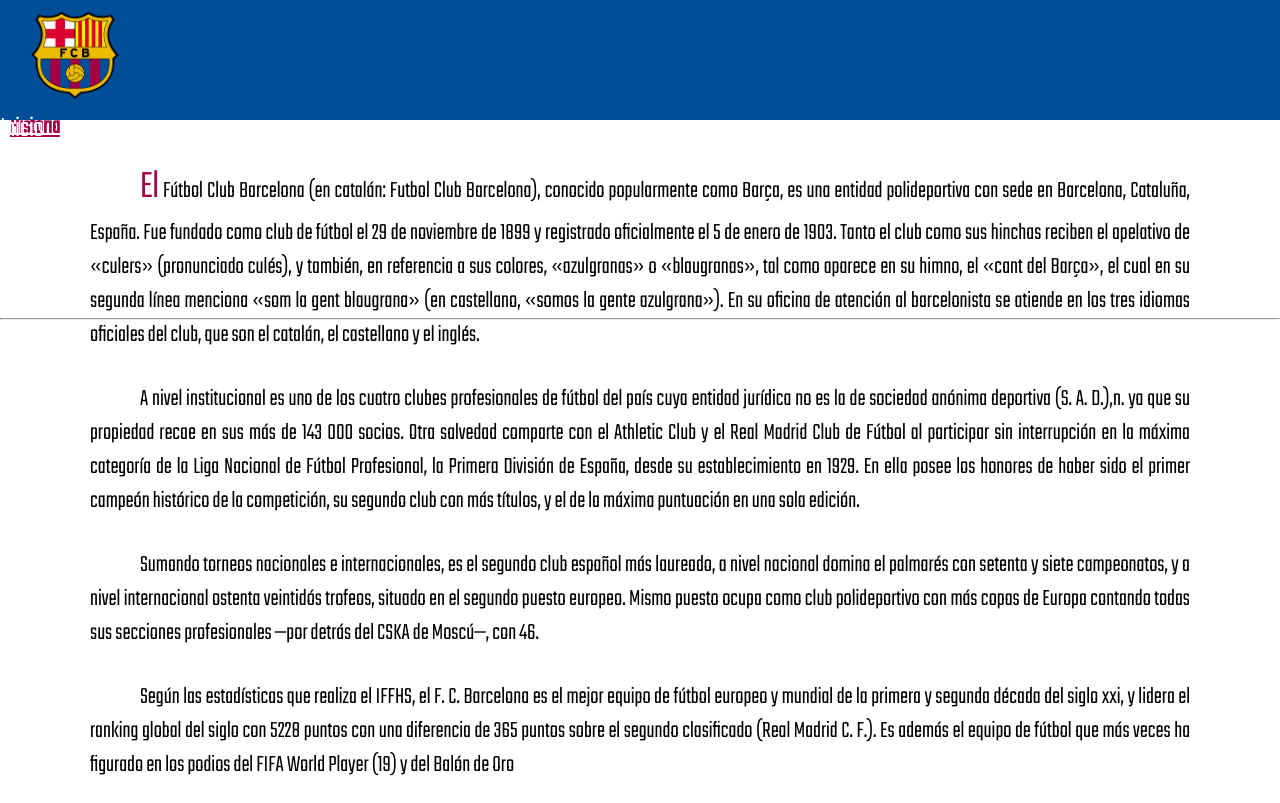
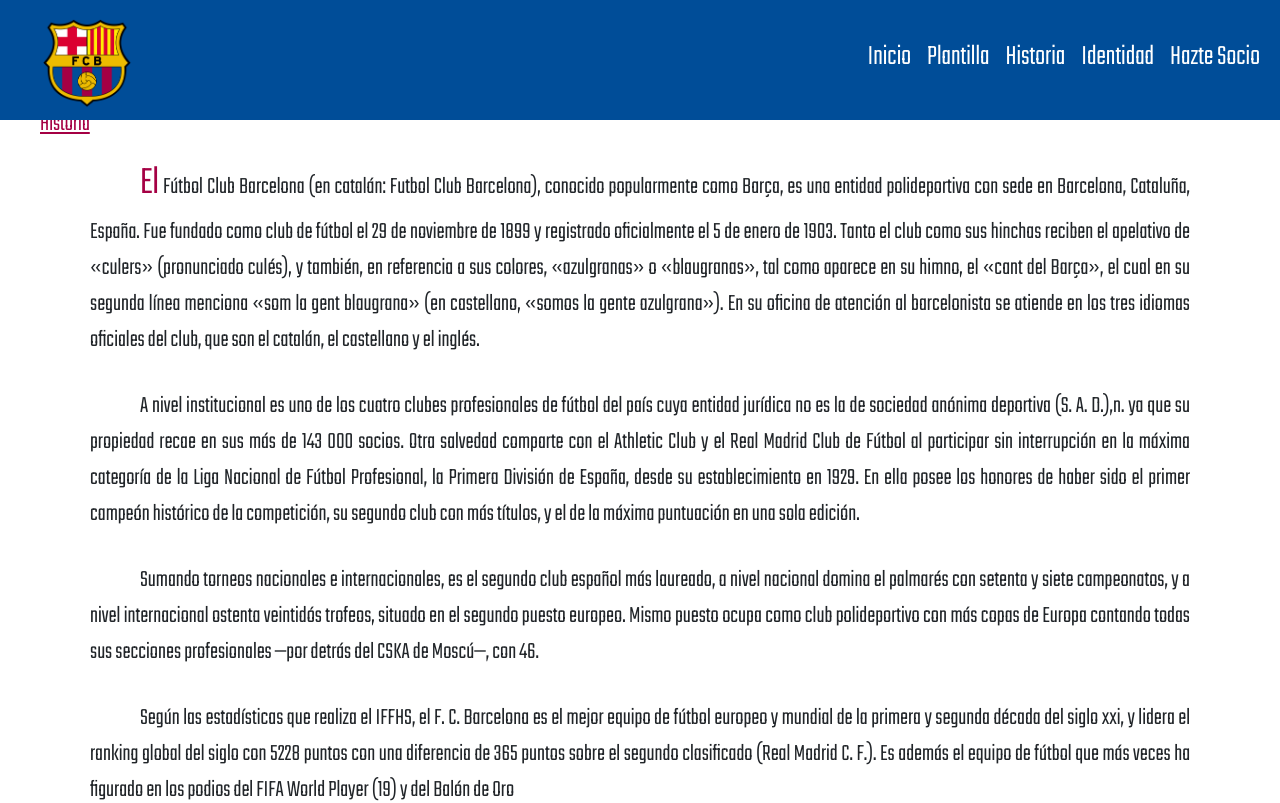
Before and after one commit to Ramizdo/fcbarcelona, a plain HTML site: page pages/historia.html in a window 1280 px wide. Shown: the top 803 px of the page. Drawn offline with nearby package versions, Linux system fonts and the light colour scheme.

Commit message:
Including adjustable menu with bootstrap

```diff
--- a/css/styles.css
+++ b/css/styles.css
@@ -64,13 +64,18 @@
 
 /* ++++++++++++++++++++++++++++++ TITULO Y SUBTITULO ++++++++++++++++++++++++++++++ */
 .titulo {
+    font-size: 1.5rem;
     color: #a50044;
-    margin: 0px 0px 15px 10px;
+    margin: 0px 0px 15px 40px;
+}
+
+.containerSubTitulo {
+    color: #004d98;
+    margin: 0px 0px 15px 60px;
 }
 
 .subTitulo {
-    color: #004d98;
-    margin: 0px 0px 15px 20px;
+    font-size: 1.5rem;
 }
 
 /* ++++++++++++++++++++++++++++++ INDEX ++++++++++++++++++++++++++++++ */
--- a/pages/historia.html
+++ b/pages/historia.html
@@ -15,6 +15,10 @@
     <link href="https://fonts.googleapis.com/css2?family=Press+Start+2P&family=Teko:wght@300&display=swap"
         rel="stylesheet">
 
+    <!-- LINK BOOTSTRAP -->
+    <link href="https://cdn.jsdelivr.net/npm/bootstrap@5.3.1/dist/css/bootstrap.min.css" rel="stylesheet"
+        integrity="sha384-4bw+/aepP/YC94hEpVNVgiZdgIC5+VKNBQNGCHeKRQN+PtmoHDEXuppvnDJzQIu9" crossorigin="anonymous">
+
     <!-- LINK CSS -->
     <link rel="stylesheet" href="../css/styles.css">
 
@@ -26,22 +30,32 @@
     <!-- HEADER -->
     <header id="header">
 
-        <!-- LOGO PAGINA -->
-        <div class="containerLogo">
-            <img src="../img/logoBarca.png" alt="FCBarcelona" class="logo">
-        </div>
+        <!-- NAVBAR -->
+        <nav class="navbar navbar-expand-sm">
+            <div class="container-fluid">
 
-        <!-- MENU -->
-        <nav class="containerMenu">
-            <ul class="menu">
-                <li><a href="../index.html" class="letraMenu">Inicio</a></li>
-                <li><a href="plantilla.html" class="letraMenu">Plantilla</a></li>
-                <li><a href="historia.html" class="letraMenu">Historia</a></li>
-                <li><a href="identidad.html" class="letraMenu">Identidad</a></li>
-                <li><a href="socio.html" class="letraMenu">Hazte Socio</a></li>
-            </ul>
+                <!-- LOGO PAGINA -->
+                <div>
+                    <img src="../img/logoBarca.png" alt="FCBarcelona" class="logo">
+                </div>
+
+                <!-- MENU -->
+                <button class="navbar-toggler" type="button" data-bs-toggle="collapse"
+                    data-bs-target="#navbarNavAltMarkup" aria-controls="navbarNavAltMarkup" aria-expanded="false"
+                    aria-label="Toggle navigation">
+                    <span class="navbar-toggler-icon"></span>
+                </button>
+                <div class="collapse navbar-collapse lista-menu" id="navbarNavAltMarkup">
+                    <div class="navbar-nav">
+                        <a class="nav-link letraMenu" href="../index.html">Inicio</a>
+                        <a class="nav-link letraMenu" href="plantilla.html">Plantilla</a>
+                        <a class="nav-link letraMenu" href="historia.html">Historia</a>
+                        <a class="nav-link letraMenu" href="identidad.html">Identidad</a>
+                        <a class="nav-link letraMenu" href="socio.html">Hazte Socio</a>
+                    </div>
+                </div>
+            </div>
         </nav>
-        <hr class="linea">
 
     </header>
 
@@ -123,6 +137,10 @@
         </div>
     </footer>
 
+    <!-- SCRIPT BOOTSTRAP -->
+    <script src="https://cdn.jsdelivr.net/npm/bootstrap@5.3.1/dist/js/bootstrap.bundle.min.js"
+        integrity="sha384-HwwvtgBNo3bZJJLYd8oVXjrBZt8cqVSpeBNS5n7C8IVInixGAoxmnlMuBnhbgrkm" crossorigin="anonymous">
+        </script>
 </body>
 
 </html>
```
Also changed, not shown: index.html (+32 -14 lines), pages/identidad.html (+32 -14 lines), pages/plantilla.html (+32 -14 lines), pages/socio.html (+2 -2 lines).
